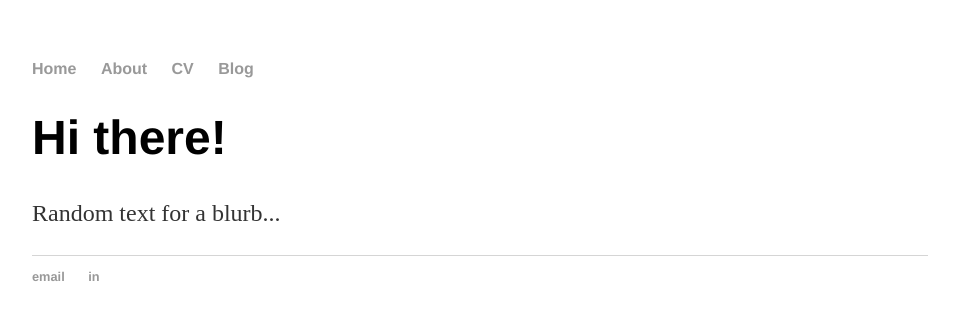
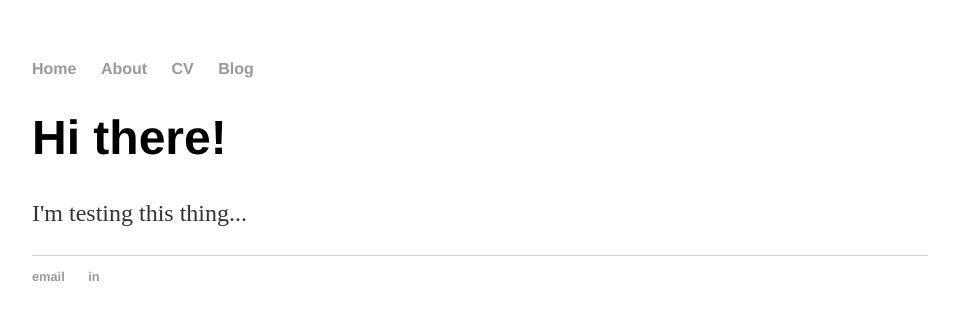
Before and after one commit to juditallende/juditallende.github.io, a Jekyll site: the page built from index.html, in a window 1280 px wide. Shown: the top 320 px of the page, without its empty margins (160-1119 px from the left). Built offline with Jekyll 4.4.1, drawn with Linux system fonts in a browser that asks for light colours.

Commit message:
commiting from vs

```diff
--- a/index.html
+++ b/index.html
@@ -4,5 +4,5 @@ title: Test with Mr. Jekyll
 ---
 <div class="blurb">
 	<h1>Hi there!</h1>
-	<p>Random text for a blurb...</p>
+	<p>I'm testing this thing...</p>
 </div><!-- /.blurb -->
```
